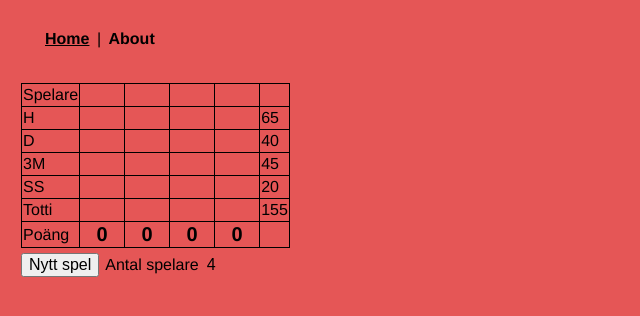
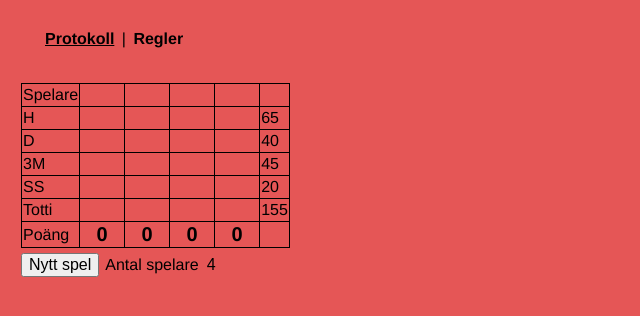
Before and after one commit to ahberg/hearter-protocol, a Vue app: page / in a window 1280 px wide. Shown: the top 316 px of the page, without its empty margins (0-640 px from the left). Built offline with nearby package versions, Linux system fonts and the light colour scheme.

Commit message:
Added rules

```diff
--- a/src/App.vue
+++ b/src/App.vue
@@ -1,8 +1,8 @@
 <template>
   <div id="app">
     <div id="nav">
-      <router-link to="/">Home</router-link> |
-      <router-link to="/about">About</router-link>
+      <router-link to="/">Protokoll</router-link> |
+      <router-link :to="{name:'Rules'}">Regler</router-link>
     </div>
     <router-view/>
   </div>
@@ -22,6 +22,11 @@
   margin-right:3px;
   font-size: 16px;
   color: black;
+}
+
+h1 {
+   font-size: 1.5em;
+   margin-bottom: 5px;
 }
 div {
   margin-bottom:5px
--- a/src/router/index.js
+++ b/src/router/index.js
@@ -1,22 +1,23 @@
 import Vue from 'vue'
 import VueRouter from 'vue-router'
 import Home from '../views/Home.vue'
-
+import Rules from '../views/Rules.vue'
 Vue.use(VueRouter)
 
   const routes = [
   {
     path: '/',
-    name: 'Home',
+    name: 'Protokoll',
     component: Home
   },
   {
-    path: '/about',
-    name: 'About',
+    path: '/regler',
+    name: 'Rules',
+    component: Rules
     // route level code-splitting
     // this generates a separate chunk (about.[hash].js) for this route
     // which is lazy-loaded when the route is visited.
-    component: () => import(/* webpackChunkName: "about" */ '../views/About.vue')
+   // component: () => import(/* webpackChunkName: "about" */ '../views/About.vue')
   }
 ]
 
--- a/src/views/About.vue
+++ /dev/null
@@ -1,5 +0,0 @@
-<template>
-  <div class="about">
-    <h1>This is an about page</h1>
-  </div>
-</template>
```
